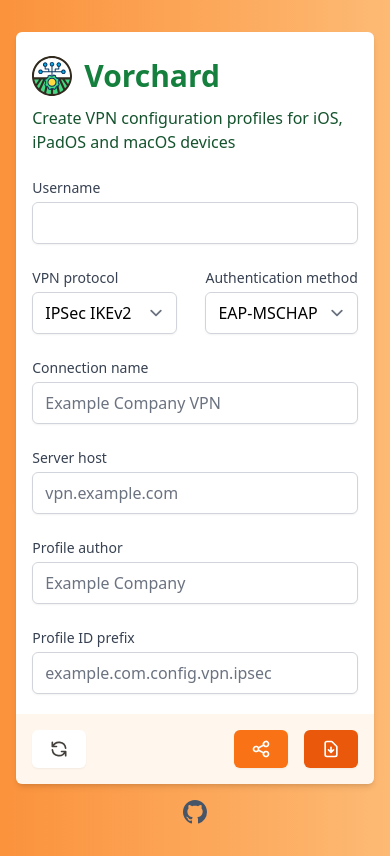
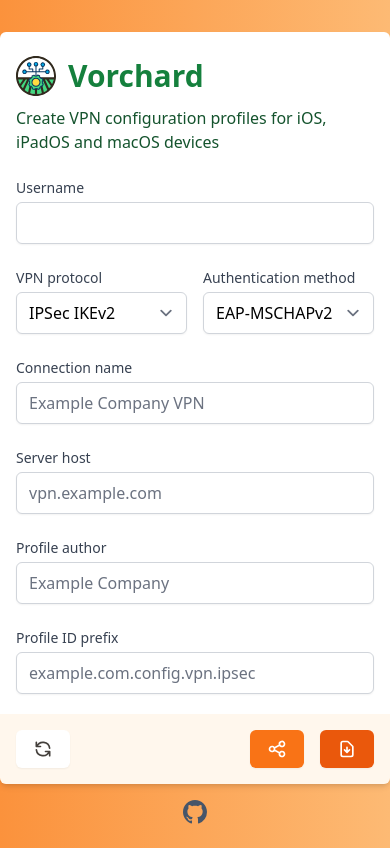
Before and after one commit to paulgalow/vorchard, a SvelteKit app: page / in a window 390 px wide. Built offline with nearby package versions, Linux system fonts and the light colour scheme.

Commit message:
Remove unnecessary div elements

```diff
--- a/src/app.html
+++ b/src/app.html
@@ -16,7 +16,9 @@
     <link rel="manifest" href="%sveltekit.assets%/site.webmanifest" />
     %sveltekit.head%
   </head>
-  <body class="selection:bg-orange-300">
-    <div>%sveltekit.body%</div>
+  <body
+    class="selection:bg-orange-300 antialiased min-h-screen flex flex-col items-center justify-center bg-gradient-to-r from-orange-400 to-orange-300"
+  >
+    %sveltekit.body%
   </body>
 </html>
--- a/src/lib/Footer.svelte
+++ b/src/lib/Footer.svelte
@@ -1,7 +1,7 @@
 <footer class="flex items-center justify-center">
   <a
     href="https://github.com/paulgalow/vorchard"
-    class="block pt-4 text-slate-600 hover:text-slate-700 dark:hover:text-slate-500"
+    class="block pt-4 pb-6 text-slate-600 hover:text-slate-700 dark:hover:text-slate-500"
     ><span class="sr-only">Vorchard on GitHub</span><svg
       viewBox="0 0 16 16"
       class="w-6 h-6"
--- a/src/routes/+page.svelte
+++ b/src/routes/+page.svelte
@@ -102,16 +102,9 @@
   <title>{SITE_NAME} | {SITE_DESCRIPTION}</title>
 </svelte:head>
 
-<main>
-  <div
-    class="min-h-screen grid place-items-center bg-gradient-to-r from-orange-400 to-orange-300"
-  >
-    <div class="w-11/12 max-w-xl py-8">
-      <form
-        on:submit|preventDefault={onSubmit}
-        bind:this={formEl}
-        method="post"
-      >
+<main class="flex justify-center">
+  <div class="sm:w-11/12 max-w-xl pt-8">
+    <form on:submit|preventDefault={onSubmit} bind:this={formEl} method="post">
       <div class="shadow-md rounded-md overflow-hidden">
         <div class="px-4 py-5 bg-white space-y-6 sm:p-6">
           <FormHeader {SITE_NAME} {SITE_DESCRIPTION} />
@@ -136,7 +129,7 @@
             />
           </div>
 
-            <div class="flex items-center justify-between space-x-7">
+          <div class="flex items-center justify-between space-x-4 sm:space-x-7">
             <VpnProtocolOption {VPN_PROTOCOLS} {selectedVpnProtocol} />
             <AuthMethodOption {AUTH_METHODS} {selectedAuthMethod} />
           </div>
@@ -166,9 +159,7 @@
 
           <!-- Server -->
           <div>
-              <label
-                for="server"
-                class="block text-sm font-medium text-gray-700"
+            <label for="server" class="block text-sm font-medium text-gray-700"
               >Server host</label
             >
             <input
@@ -189,9 +180,7 @@
 
           <!-- Profile author -->
           <div>
-              <label
-                for="author"
-                class="block text-sm font-medium text-gray-700"
+            <label for="author" class="block text-sm font-medium text-gray-700"
               >Profile author</label
             >
             <input
@@ -212,9 +201,7 @@
 
           <!-- Profile ID prefix -->
           <div>
-              <label
-                for="prefix"
-                class="block text-sm font-medium text-gray-700"
+            <label for="prefix" class="block text-sm font-medium text-gray-700"
               >Profile ID prefix</label
             >
             <input
@@ -371,7 +358,7 @@
         </div>
       </div>
     </form>
-      <Footer />
-    </div>
   </div>
 </main>
+
+<Footer />
```
Lines whose indentation alone changed are shown as unchanged.
